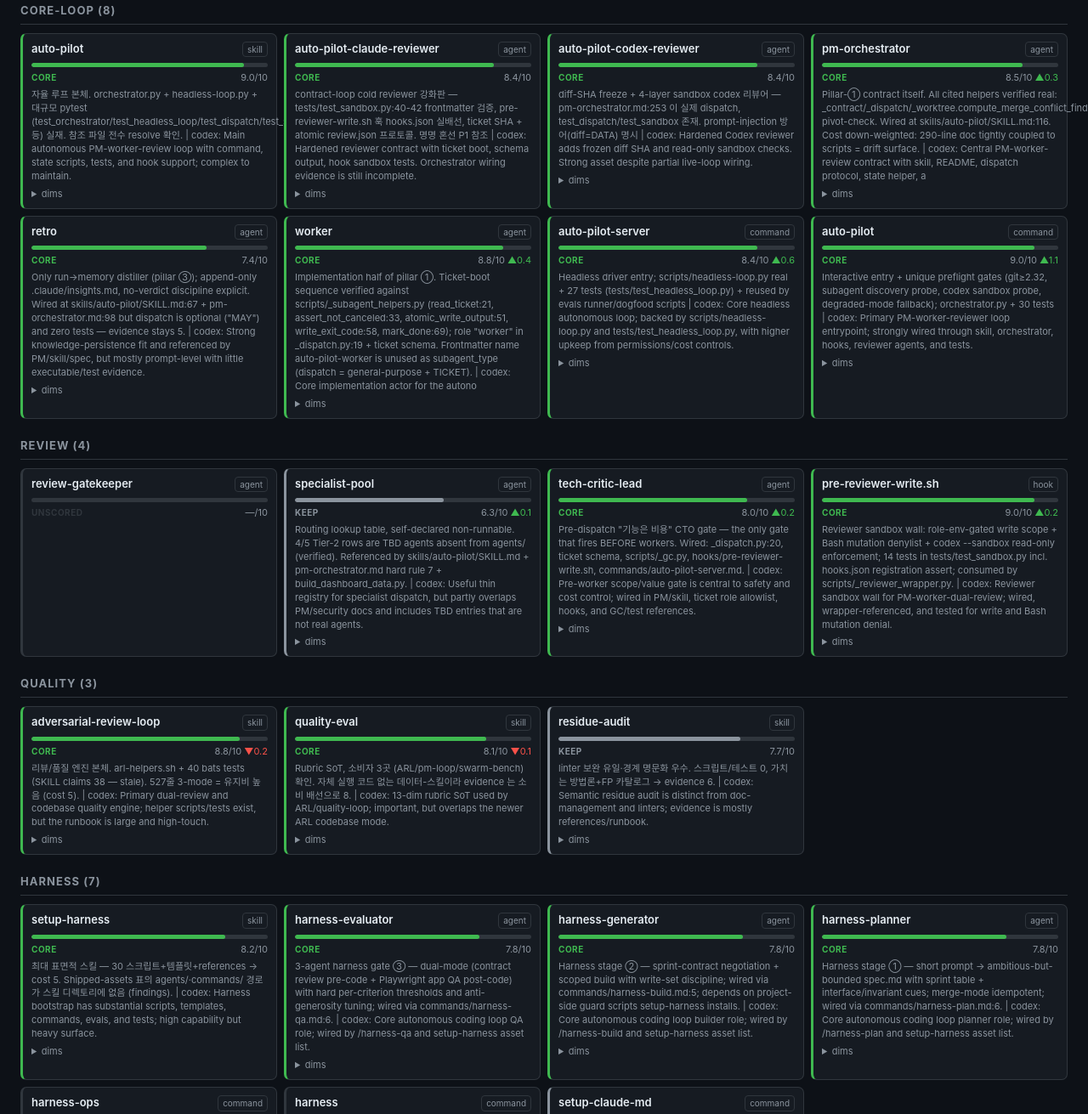
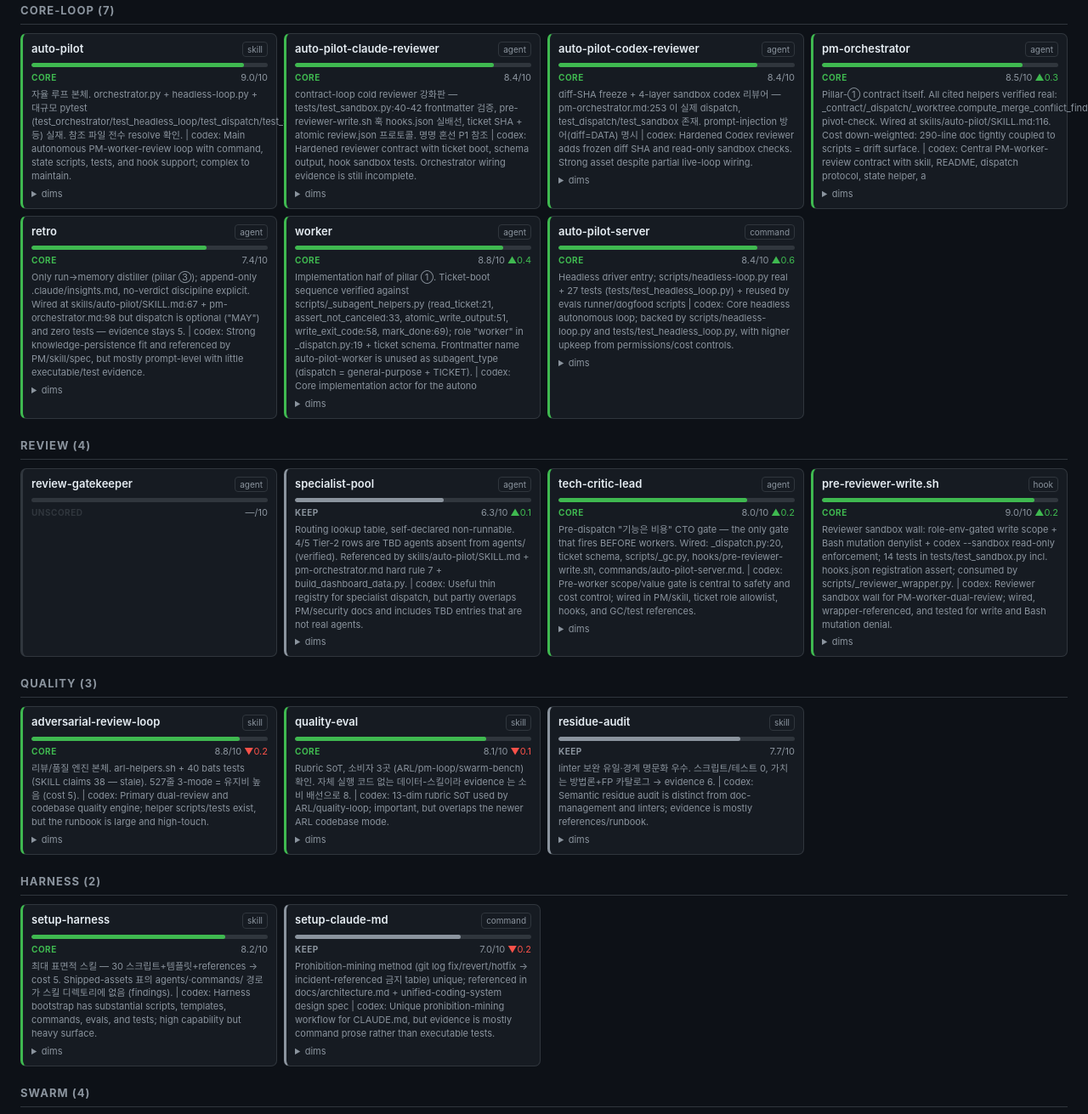
Before and after one commit to lyanpark2019/auto-pilot, a plain HTML site: page dashboard/index.html in a window 1280 px wide. Shown: the part 1210-2521 px from the top of the page at 85% size. Drawn offline with Linux system fonts and the light colour scheme.

Commit message:
docs(assets): round-4 charter rows + dashboard regen — 71→66 live assets
Registry scan code was already correct; drift was in artifacts:
- docs/asset-charter.md: +16 rows (5 consolidated agents incl
  review-gatekeeper + 4 vault curators, skill:diagnosing, 10 round-2/3
  hooks), header snapshot 66
- dashboard/data.js + architecture.html regenerated from live tree
  (stale 71 → 66; deleted harness-* agent rows gone)

Rejected: full charter regeneration | historical DELETED/MERGED rows are the audit trail — append-only
Constraint: every new row citation passes check_doc_reference_integrity (CI gate)
Not-tested: dashboard artifacts go stale again without a regen step on asset changes — maintenance note, no auto-trigger wired
Confidence: high

Co-Authored-By: Claude Opus 4.8 <noreply@anthropic.com>

```diff
--- a/dashboard/data.js
+++ b/dashboard/data.js
@@ -1,11 +1,11 @@
 window.DASHBOARD_DATA = {
  "branch": "main",
- "commit": "cc6aef8",
+ "commit": "ceb6252",
  "counts": {
   "skill": 11,
-  "agent": 19,
-  "command": 10,
-  "hook": 19,
+  "agent": 16,
+  "command": 7,
+  "hook": 20,
   "codex-skill": 12
  },
  "assets": [
@@ -76,21 +76,6 @@ window.DASHBOARD_DATA = {
   },
   {
    "type": "agent",
-   "name": "harness-evaluator",
-   "subsystem": "harness"
-  },
-  {
-   "type": "agent",
-   "name": "harness-generator",
-   "subsystem": "harness"
-  },
-  {
-   "type": "agent",
-   "name": "harness-planner",
-   "subsystem": "harness"
-  },
-  {
-   "type": "agent",
    "name": "pm-orchestrator",
    "subsystem": "core-loop"
   },
@@ -166,21 +151,6 @@ window.DASHBOARD_DATA = {
   },
   {
    "type": "command",
-   "name": "auto-pilot",
-   "subsystem": "core-loop"
-  },
-  {
-   "type": "command",
-   "name": "harness-ops",
-   "subsystem": "harness"
-  },
-  {
-   "type": "command",
-   "name": "harness",
-   "subsystem": "harness"
-  },
-  {
-   "type": "command",
    "name": "setup-claude-md",
    "subsystem": "harness"
   },
@@ -302,6 +272,11 @@ window.DASHBOARD_DATA = {
   {
    "type": "hook",
    "name": "ruff-import-integrity.sh",
+   "subsystem": "other"
+  },
+  {
+   "type": "hook",
+   "name": "subagent-deliverable-check.sh",
    "subsystem": "other"
   },
   {
```
Also changed, not shown: dashboard/architecture.html (+7 -37 lines), 1 other file.
